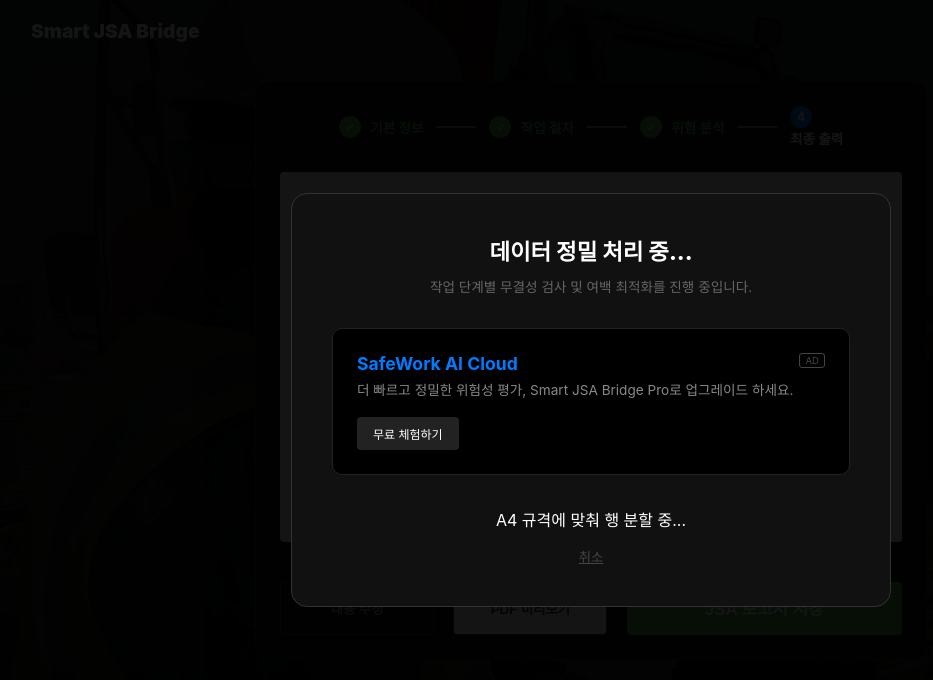
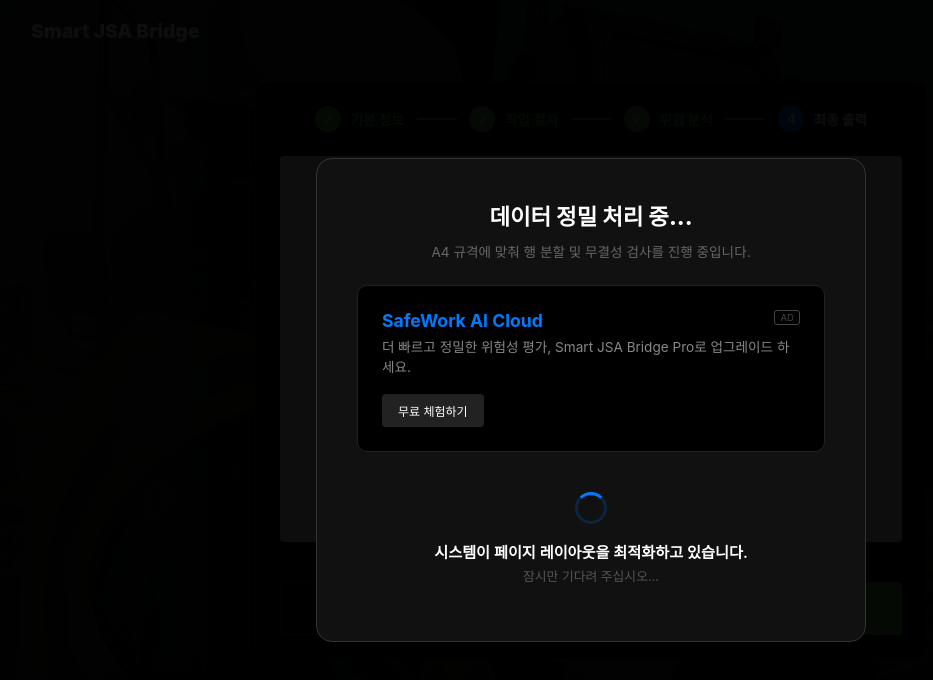
Before and after one commit to hanghanghu716-dotcom/smart-jsa-bridge, a React (Vite) app: page /export in a window 1280 px wide. Both pictures are taken after a click on the button "PDF 미리보기". Shown: the top 680 px of the page, without its empty margins (49-982 px from the left). Built offline with nearby package versions, Linux system fonts and the light colour scheme; a web font is replaced by a local one.

Commit message:
Add files via upload

```diff
--- a/src/pages/Export.jsx
+++ b/src/pages/Export.jsx
@@ -1,19 +1,17 @@
-import { useState } from 'react';
+import { useState, useEffect } from 'react';
 import { useNavigate, useLocation } from 'react-router-dom';
 import html2canvas from 'html2canvas';
 import jsPDF from 'jspdf';
-import AdBanner from '../AdBanner'; // [추가] 광고 컴포넌트 불러오기
+import AdBanner from '../AdBanner';
 
 export default function Export() {
   const navigate = useNavigate();
   const location = useLocation();
 
-  // 상태 관리
   const [isModalOpen, setIsModalOpen] = useState(false);
   const [isProcessing, setIsProcessing] = useState(false);
   const [pendingAction, setPendingAction] = useState(null);
 
-  // 전달받은 데이터 추출
   const {
     analysisData: initialData = [],
     formData = {},
@@ -21,22 +19,36 @@
     procedures = []
   } = location.state || {};
 
-  // YES/NO 체크 상태 관리를 위해 내부 state로 변환
   const [analysisData, setAnalysisData] = useState(initialData);
+
+  // 애니메이션 스피너 주입
+  useEffect(() => {
+    const styleTag = document.createElement("style");
+    styleTag.innerHTML = `
+      @keyframes spin { to { transform: rotate(360deg); } }
+      .loader-spinner {
+        width: 32px;
+        height: 32px;
+        border: 3px solid rgba(0, 123, 255, 0.2);
+        border-top-color: #007bff;
+        border-radius: 50%;
+        animation: spin 0.8s linear infinite;
+      }
+    `;
+    document.head.appendChild(styleTag);
+    return () => document.head.removeChild(styleTag);
+  }, []);
 
   const handleEdit = () => {
     navigate('/analysis', { state: { analysisData, formData, participants, procedures } });
   };
 
-  // 상호 배타적 체크박스 로직 (YES/NO 중복 체크 방지)
   const handleCheck = (index, value) => {
     const newData = [...analysisData];
-    // 이미 체크된 것을 다시 누르면 해제(null), 아니면 해당 값 설정
     newData[index].checkStatus = newData[index].checkStatus === value ? null : value;
     setAnalysisData(newData);
   };
 
-  // PDF 생성 로직
   const generatePDF = async () => {
     const paper = document.querySelector('.reportPaper');
     if (!paper) return null;
@@ -44,10 +56,9 @@
     try {
       const doc = new jsPDF('l', 'mm', 'a4');
       const pageWidth = 297;
-      const pageHeight = 210;
       const margin = 12;
       const contentWidth = pageWidth - (margin * 2);
-      const pageLimitY = pageHeight - margin;
+      const pageLimitY = 210 - margin;
 
       const capture = async (query) => {
         const el = paper.querySelector(query);
@@ -102,10 +113,12 @@
     setPendingAction(type);
     setIsModalOpen(true);
     setIsProcessing(true);
+    // 인위적인 지연을 주어 광고 노출 및 처리 프로세스 시각화
     setTimeout(() => { setIsProcessing(false); }, 3000);
   };
 
   const executeFinalAction = async () => {
+    setIsProcessing(true); // 실제 생성 단계에서 다시 활성화
     const doc = await generatePDF();
     if (doc) {
       if (pendingAction === 'preview') {
@@ -113,6 +126,7 @@
       } else {
         doc.save(`JSA_Report_${formData.projectName || 'export'}.pdf`);
       }
+      setIsProcessing(false);
       setIsModalOpen(false);
     }
   };
@@ -124,10 +138,9 @@
           <div style={styles.modalContent}>
             <div style={styles.modalHeader}>
               <h3 style={styles.modalTitle}>{isProcessing ? "데이터 정밀 처리 중..." : "리포트 구성 완료"}</h3>
-              <p style={styles.modalSub}>{isProcessing ? "작업 단계별 무결성 검사 및 여백 최적화를 진행 중입니다." : "선언하신 작업의 보고서 데이터가 준비되었습니다."}</p>
+              <p style={styles.modalSub}>{isProcessing ? "A4 규격에 맞춰 행 분할 및 무결성 검사를 진행 중입니다." : "선언하신 작업의 보고서 데이터가 준비되었습니다."}</p>
             </div>
 
-            {/* 모달 내부의 가상 광고 영역 (이 부분은 디자인 요소이므로 그대로 둠) */}
             <div style={styles.virtualAdBox}>
               <div style={styles.adBadge}>AD</div>
               <div style={styles.adContent}>
@@ -138,14 +151,22 @@
             </div>
 
             <div style={styles.modalBtnArea}>
-              {!isProcessing ? (
-                <button style={styles.modalActionBtn} onClick={executeFinalAction}>
-                  {pendingAction === 'preview' ? "PDF 미리보기 열기" : "보고서 PDF 저장"}
-                </button>
+              {isProcessing ? (
+                <div style={styles.loaderContainer}>
+                  <div className="loader-spinner"></div>
+                  <div style={styles.loaderTexts}>
+                    <p style={styles.loaderMainText}>시스템이 페이지 레이아웃을 최적화하고 있습니다.</p>
+                    <p style={styles.loaderSubText}>잠시만 기다려 주십시오...</p>
+                  </div>
+                </div>
               ) : (
-                <div style={styles.loaderBox}><div style={styles.loader}></div><p style={styles.loadingText}>A4 규격에 맞춰 행 분할 중...</p></div>
+                <>
+                  <button style={styles.modalActionBtn} onClick={executeFinalAction}>
+                    {pendingAction === 'preview' ? "PDF 미리보기 열기" : "보고서 PDF 저장"}
+                  </button>
+                  <button style={styles.modalCloseBtn} onClick={() => setIsModalOpen(false)}>취소</button>
+                </>
               )}
-              <button style={styles.modalCloseBtn} onClick={() => setIsModalOpen(false)}>취소</button>
             </div>
           </div>
         </div>
@@ -155,7 +176,6 @@
       <header style={styles.header} className="no-print"><h1 style={styles.logo} onClick={() => navigate('/')}>Smart JSA Bridge</h1></header>
 
       <div style={styles.mainLayout}>
-        {/* [좌측 광고] */}
         <aside style={styles.sideAd} className="no-print">
           <AdBanner slot="5000000001" style={{ width: '160px', height: '600px' }} format="vertical" />
         </aside>
@@ -172,9 +192,9 @@
               <div style={styles.stepItemActive}><div style={styles.stepBadgeActive}>4</div><span style={styles.stepTextActive}>최종 출력</span></div>
             </nav>
 
-            {/* 실제 보고서 영역 (광고 없음, 출력용) */}
             <div style={styles.previewArea} className="preview-area">
               <div className="reportPaper" style={styles.reportPaper}>
+                {/* 보고서 내부 테이블 및 레이아웃은 기존 코드 유지 */}
                 <div className="reportTopSection" style={styles.reportTopSection}>
                   <div style={styles.titleWrapper}>
                     <h2 style={styles.reportTitle}>작업안전분석(JSA) 작업시트</h2>
@@ -225,22 +245,8 @@
                         <td style={{ ...styles.atCenterSmall, fontWeight: '700', color: step.riskLevel >= 9 ? '#d32f2f' : '#1976d2' }}>{step.riskLevel}</td>
                         <td style={styles.atCheck}>
                           <div style={styles.checkWrap}>
-                            <label style={styles.miniLabel}>
-                              <input
-                                type="checkbox"
-                                checked={step.checkStatus === 'YES'}
-                                onChange={() => handleCheck(i, 'YES')}
-                                style={styles.rectInput}
-                              /> YES
-                            </label>
-                            <label style={{...styles.miniLabel}}>
-                              <input
-                                type="checkbox"
-                                checked={step.checkStatus === 'NO'}
-                                onChange={() => handleCheck(i, 'NO')}
-                                style={styles.rectInput}
-                              /> NO
-                            </label>
+                            <label style={styles.miniLabel}><input type="checkbox" checked={step.checkStatus === 'YES'} onChange={() => handleCheck(i, 'YES')} style={styles.rectInput} /> YES</label>
+                            <label style={styles.miniLabel}><input type="checkbox" checked={step.checkStatus === 'NO'} onChange={() => handleCheck(i, 'NO')} style={styles.rectInput} /> NO</label>
                           </div>
                         </td>
                       </tr>
@@ -258,13 +264,11 @@
           </div>
         </main>
 
-        {/* [우측 광고] */}
         <aside style={styles.sideAd} className="no-print">
           <AdBanner slot="5000000002" style={{ width: '160px', height: '600px' }} format="vertical" />
         </aside>
       </div>
 
-      {/* [하단 광고] */}
       <footer style={styles.footerArea} className="no-print">
         <div style={styles.bottomAdWrapper}>
           <AdBanner slot="5000000003" style={{ width: '728px', height: '90px' }} format="horizontal" />
@@ -275,26 +279,39 @@
 }
 
 const styles = {
+  // 스테퍼 교정: flex-shrink 추가 및 정렬 보정
   stepper: { display: 'flex', alignItems: 'center', justifyContent: 'center', marginBottom: '1.5rem', gap: '0.8rem' },
-  stepItemDone: { display: 'flex', alignItems: 'center', gap: '0.6rem' },
-  stepBadgeDone: { width: '22px', height: '22px', backgroundColor: '#4caf50', borderRadius: '50%', display: 'flex', alignItems: 'center', justifyContent: 'center', color: '#fff', fontSize: '0.7rem' },
+  stepItemDone: { display: 'flex', alignItems: 'center', gap: '0.6rem', flexShrink: 0 },
+  stepBadgeDone: { width: '26px', height: '26px', backgroundColor: '#4caf50', borderRadius: '50%', display: 'flex', alignItems: 'center', justifyContent: 'center', color: '#fff', fontSize: '0.8rem', flexShrink: 0 },
   stepTextDone: { fontSize: '0.85rem', color: '#4caf50', fontWeight: '700' },
-  stepBadgeActive: { width: '22px', height: '22px', backgroundColor: '#007bff', borderRadius: '50%', display: 'flex', alignItems: 'center', justifyContent: 'center', fontSize: '0.75rem', fontWeight: 'bold', color: '#fff' },
+  stepItemActive: { display: 'flex', alignItems: 'center', gap: '0.6rem', flexShrink: 0 },
+  stepBadgeActive: { width: '26px', height: '26px', backgroundColor: '#007bff', borderRadius: '50%', display: 'flex', alignItems: 'center', justifyContent: 'center', fontSize: '0.85rem', fontWeight: 'bold', color: '#fff', flexShrink: 0 },
   stepTextActive: { fontSize: '0.85rem', color: '#fff', fontWeight: '700' },
-  stepLineActive: { width: '40px', height: '1.5px', backgroundColor: '#4caf50' },
+  stepLineActive: { width: '40px', height: '1.5px', backgroundColor: '#4caf50', flexShrink: 0 },
 
-  modalOverlay: { position: 'fixed', top: 0, left: 0, width: '100%', height: '100%', backgroundColor: 'rgba(0,0,0,0.92)', display: 'flex', justifyContent: 'center', alignItems: 'center', zIndex: 3000 },
-  modalContent: { width: '600px', backgroundColor: '#111', border: '1px solid #333', borderRadius: '16px', padding: '2.5rem', textAlign: 'center' },
+  // 모달 및 로딩 레이아웃
+  modalOverlay: { position: 'fixed', top: 0, left: 0, width: '100%', height: '100%', backgroundColor: 'rgba(0,0,0,0.95)', display: 'flex', justifyContent: 'center', alignItems: 'center', zIndex: 3000 },
+  modalContent: { width: '550px', backgroundColor: '#111', border: '1px solid #333', borderRadius: '16px', padding: '2.5rem', textAlign: 'center' },
+  modalHeader: { marginBottom: '1.5rem' },
   modalTitle: { color: '#fff', fontSize: '1.4rem', fontWeight: '800', marginBottom: '0.6rem' },
-  modalSub: { color: '#666', fontSize: '0.85rem', marginBottom: '2rem' },
-  virtualAdBox: { backgroundColor: '#000', border: '1px solid #222', borderRadius: '10px', padding: '1.5rem', textAlign: 'left', marginBottom: '2rem' },
+  modalSub: { color: '#666', fontSize: '0.85rem' },
+
+  virtualAdBox: { backgroundColor: '#000', border: '1px solid #222', borderRadius: '10px', padding: '1.5rem', textAlign: 'left', marginBottom: '1.5rem' },
   adBadge: { fontSize: '0.6rem', color: '#444', border: '1px solid #444', padding: '1px 5px', borderRadius: '3px', float: 'right' },
   adTitle: { color: '#007bff', fontSize: '1.1rem', fontWeight: '700', marginBottom: '0.4rem' },
   adText: { color: '#888', fontSize: '0.85rem', lineHeight: '1.5', marginBottom: '1rem' },
   adMockBtn: { display: 'inline-block', padding: '0.5rem 1rem', backgroundColor: '#222', color: '#fff', borderRadius: '4px', fontSize: '0.75rem' },
+
+  loaderContainer: { display: 'flex', flexDirection: 'column', alignItems: 'center', gap: '1rem', padding: '1rem 0' },
+  loaderTexts: { textAlign: 'center' },
+  loaderMainText: { color: '#fff', fontSize: '0.95rem', fontWeight: '600', margin: '0 0 4px 0' },
+  loaderSubText: { color: '#555', fontSize: '0.8rem', margin: 0 },
+
+  modalBtnArea: { display: 'flex', flexDirection: 'column', gap: '0.8rem' },
   modalActionBtn: { width: '100%', padding: '1.1rem', backgroundColor: '#4caf50', color: '#fff', border: 'none', borderRadius: '6px', cursor: 'pointer', fontWeight: '800', fontSize: '1rem' },
-  modalCloseBtn: { marginTop: '1rem', color: '#444', background: 'none', border: 'none', cursor: 'pointer', textDecoration: 'underline' },
+  modalCloseBtn: { color: '#555', background: 'none', border: 'none', cursor: 'pointer', textDecoration: 'underline', fontSize: '0.85rem' },
 
+  // 기존 래퍼 및 레이아웃 스타일
   wrapper: { position: 'relative', height: '100vh', width: '100%', overflow: 'hidden', display: 'flex', flexDirection: 'column' },
   bgWrapper: { position: 'absolute', top: 0, left: 0, width: '100%', height: '100%', zIndex: 0 },
   bgImage: { position: 'absolute', width: '100%', height: '100%', backgroundImage: 'url(/images/image4.jpg)', backgroundSize: 'cover', filter: 'brightness(0.3)' },
@@ -302,11 +319,7 @@
   header: { padding: '1.2rem 5rem', zIndex: 10 },
   logo: { fontSize: '1.2rem', fontWeight: '900', color: '#fff', cursor: 'pointer' },
   mainLayout: { flex: 1, display: 'flex', alignItems: 'center', padding: '0 5rem', gap: '4rem', zIndex: 10, overflow: 'hidden' },
-
-  // [수정] 광고가 중앙에 오도록 정렬 속성 추가
   sideAd: { flexShrink: 0, width: '160px', display: 'flex', justifyContent: 'center', alignItems: 'center' },
-  // adImg: { display: 'block', width: 'auto', height: 'auto', maxHeight: '550px', borderRadius: '4px' }, // 사용 안 함
-
   centerContent: { flex: 1, display: 'flex', justifyContent: 'center', height: '94%' },
   formCard: { width: '100%', maxWidth: '1440px', backgroundColor: 'rgba(18, 18, 18, 0.98)', border: '1px solid rgba(255, 255, 255, 0.12)', borderRadius: '12px', padding: '1.5rem', display: 'flex', flexDirection: 'column' },
   previewArea: { flex: 1, overflowY: 'auto', backgroundColor: '#fff', borderRadius: '4px', padding: '2.5rem', marginBottom: '1rem' },
@@ -334,16 +347,13 @@
   atCenterNo: { border: '1px solid #000', textAlign: 'center', padding: '8px', fontSize: '11px', width: '35px' },
   atStepTitle: { border: '1px solid #000', padding: '8px', fontSize: '11px', fontWeight: '500', width: '120px', backgroundColor: '#fcfcfc' },
   atCenterSmall: { border: '1px solid #000', textAlign: 'center', padding: '8px', fontSize: '11px', width: '40px' },
-  // 확인 컬럼 스타일 정밀 보정
   atCheck: { border: '1px solid #000', width: '85px', textAlign: 'center', padding: '4px 0' },
   checkWrap: { display: 'flex', justifyContent: 'center', alignItems: 'center', gap: '8px' },
   miniLabel: { fontSize: '10px', fontWeight: 'bold', display: 'flex', alignItems: 'center', cursor: 'pointer' },
   rectInput: { width: '13px', height: '13px', margin: '0 3px 0 0', cursor: 'pointer' },
-
   btnArea: { marginTop: '1.5rem', display: 'flex', gap: '1.2rem' },
   prevBtn: { flex: 1, padding: '0.9rem', backgroundColor: 'transparent', color: '#9e9e9e', border: '1px solid #424242', borderRadius: '4px', cursor: 'pointer', fontWeight: '700' },
   nextBtn: { flex: 2, padding: '0.9rem', backgroundColor: '#4caf50', color: '#fff', border: 'none', borderRadius: '4px', cursor: 'pointer', fontWeight: '800', fontSize: '1.05rem' },
   footerArea: { width: '100%', padding: '0.5rem 5rem 1.5rem', zIndex: 10 },
   bottomAdWrapper: { width: '100%', display: 'flex', justifyContent: 'center' },
-  // bottomAdImg: { display: 'block', width: 'auto', height: 'auto', maxHeight: '90px' } // 사용 안 함
 };
```
